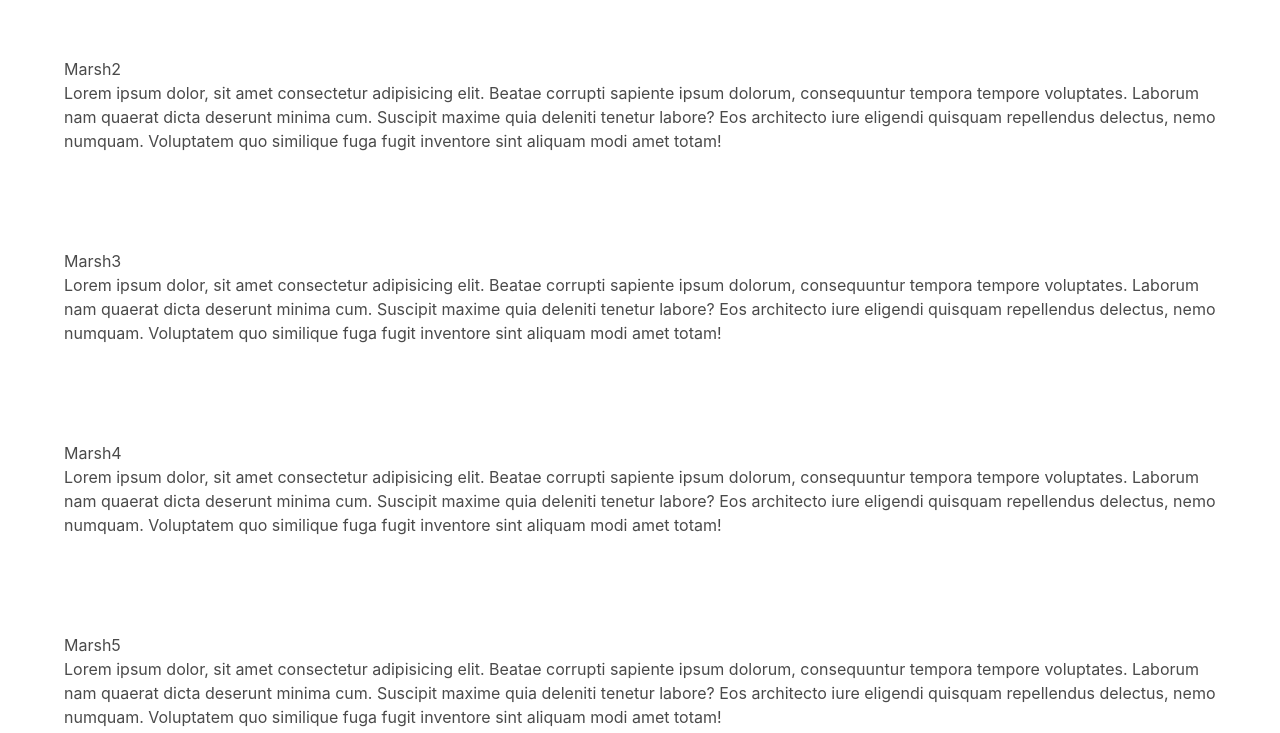
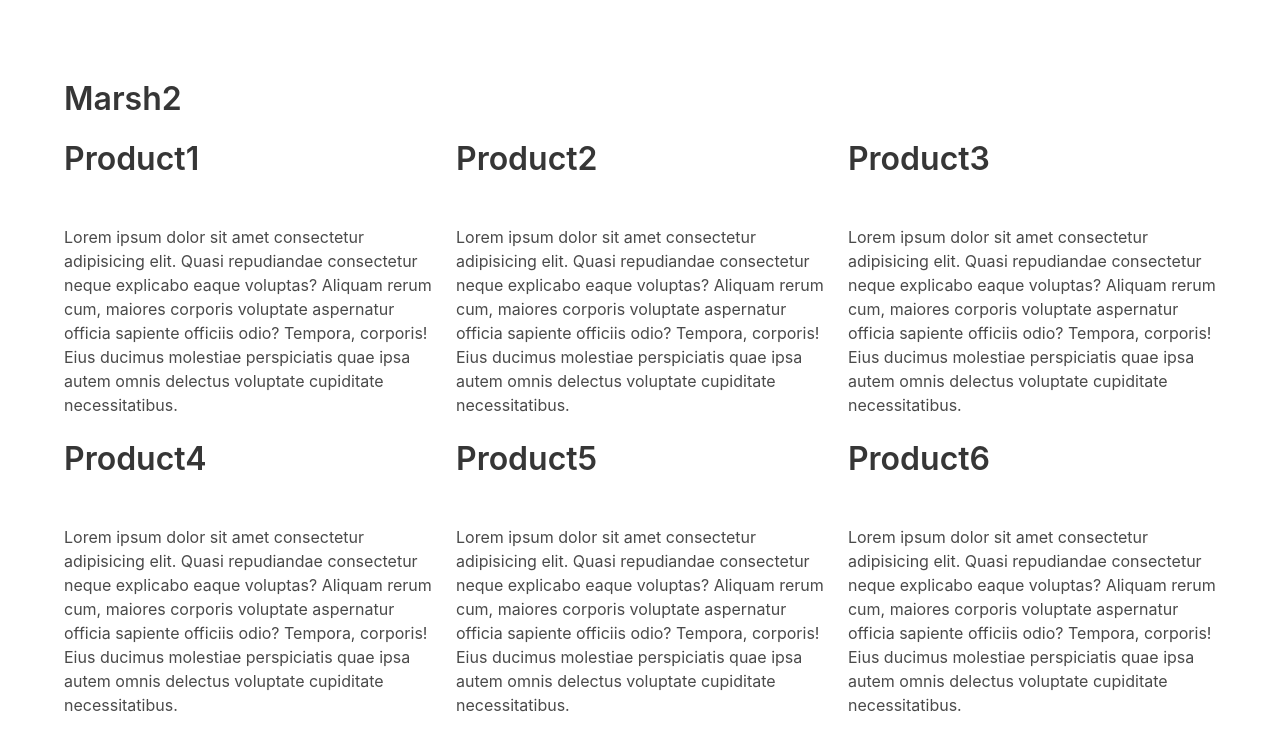
Before and after one commit to ryanwolhuter/marsh, a website: page index.html in a window 1280 px wide. Shown: the part 1707-2440 px from the top of the page. Drawn offline with Linux system fonts and the light colour scheme.

Commit message:
Add columns example

```diff
--- a/index.html
+++ b/index.html
@@ -75,7 +75,7 @@
       <header>
         <h1 class="title">Marsh1</h1>
       </header>
-
+      <br>
       <div class="tile is-ancestor">
         <div class="tile is-vertical is-8">
           <div class="tile">
@@ -120,16 +120,71 @@
 
   <section id="marsh2" class="section">
     <div class="container">
-      <h1>Marsh2</h1>
-      <p>Lorem ipsum dolor, sit amet consectetur adipisicing elit. Beatae corrupti sapiente ipsum dolorum, consequuntur tempora tempore voluptates. Laborum nam quaerat dicta deserunt minima cum. Suscipit maxime quia deleniti tenetur labore? Eos architecto iure eligendi quisquam repellendus delectus, nemo numquam. Voluptatem quo similique fuga fugit inventore sint aliquam modi amet totam!</p>
-    </div>
-  </section>
-
-  <section id="marsh3" class="section">
-    <div class="container">
-      <h1>Marsh3</h1>
-      <p>Lorem ipsum dolor, sit amet consectetur adipisicing elit. Beatae corrupti sapiente ipsum dolorum, consequuntur tempora tempore voluptates. Laborum nam quaerat dicta deserunt minima cum. Suscipit maxime quia deleniti tenetur labore? Eos architecto iure eligendi quisquam repellendus delectus, nemo numquam. Voluptatem quo similique fuga fugit inventore sint aliquam modi amet totam!</p>
-    </div>
+      <header>
+        <h1 class="title">Marsh2</h1>
+      </header>
+      <br>
+      <div class="columns is-multiline">
+        <div class="column is-one-third">
+          <article>
+            <p class="title">Product1</p>
+            <br>
+            Lorem ipsum dolor sit amet consectetur adipisicing elit. Quasi repudiandae consectetur neque explicabo eaque voluptas?
+            Aliquam rerum cum, maiores corporis voluptate aspernatur officia sapiente officiis odio? Tempora, corporis! Eius
+            ducimus molestiae perspiciatis quae ipsa autem omnis delectus voluptate cupiditate necessitatibus.
+          </article>
+        </div>
+        <div class="column is-one-third">
+          <article>
+            <p class="title">Product2</p>
+            <br>
+            Lorem ipsum dolor sit amet consectetur adipisicing elit. Quasi repudiandae consectetur neque explicabo eaque
+            voluptas?
+            Aliquam rerum cum, maiores corporis voluptate aspernatur officia sapiente officiis odio? Tempora, corporis! Eius
+            ducimus molestiae perspiciatis quae ipsa autem omnis delectus voluptate cupiditate necessitatibus.
+          </article>
+        </div>
+        <div class="column is-one-third">
+          <article>
+            <p class="title">Product3</p>
+            <br>
+            Lorem ipsum dolor sit amet consectetur adipisicing elit. Quasi repudiandae consectetur neque explicabo eaque
+            voluptas?
+            Aliquam rerum cum, maiores corporis voluptate aspernatur officia sapiente officiis odio? Tempora, corporis! Eius
+            ducimus molestiae perspiciatis quae ipsa autem omnis delectus voluptate cupiditate necessitatibus.
+          </article>
+        </div>
+        <div class="column is-one-third">
+          <article>
+            <p class="title">Product4</p>
+            <br>
+            Lorem ipsum dolor sit amet consectetur adipisicing elit. Quasi repudiandae consectetur neque explicabo eaque
+            voluptas?
+            Aliquam rerum cum, maiores corporis voluptate aspernatur officia sapiente officiis odio? Tempora, corporis! Eius
+            ducimus molestiae perspiciatis quae ipsa autem omnis delectus voluptate cupiditate necessitatibus.
+          </article>
+        </div>
+        <div class="column is-one-third">
+          <article>
+            <p class="title">Product5</p>
+            <br>
+            Lorem ipsum dolor sit amet consectetur adipisicing elit. Quasi repudiandae consectetur neque explicabo eaque
+            voluptas?
+            Aliquam rerum cum, maiores corporis voluptate aspernatur officia sapiente officiis odio? Tempora, corporis! Eius
+            ducimus molestiae perspiciatis quae ipsa autem omnis delectus voluptate cupiditate necessitatibus.
+          </article>
+        </div>
+        <div class="column is-one-third">
+          <article>
+            <p class="title">Product6</p>
+            <br>
+            Lorem ipsum dolor sit amet consectetur adipisicing elit. Quasi repudiandae consectetur neque explicabo eaque
+            voluptas?
+            Aliquam rerum cum, maiores corporis voluptate aspernatur officia sapiente officiis odio? Tempora, corporis! Eius
+            ducimus molestiae perspiciatis quae ipsa autem omnis delectus voluptate cupiditate necessitatibus.
+          </article>
+        </div>
+      </div>
   </section>
 
   <section id="marsh4" class="section">
```
